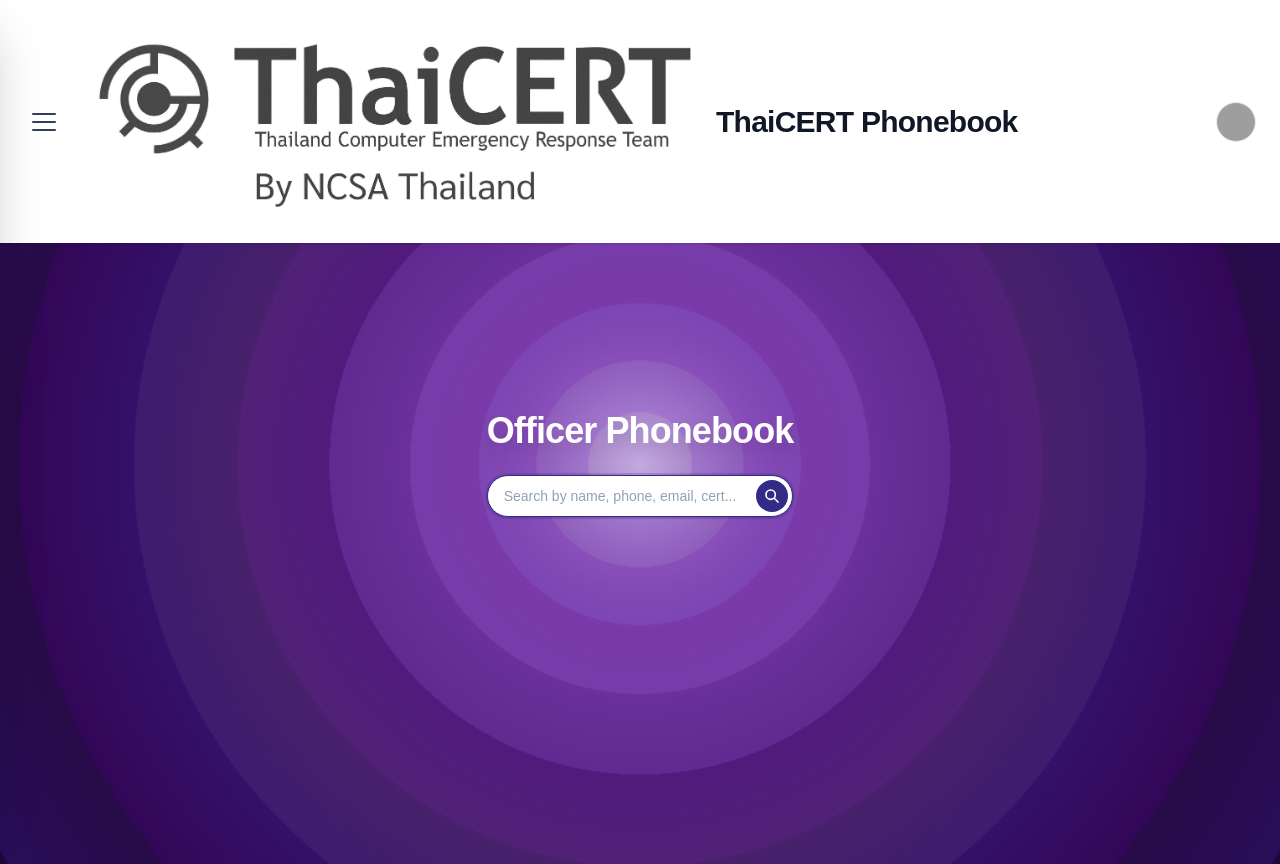
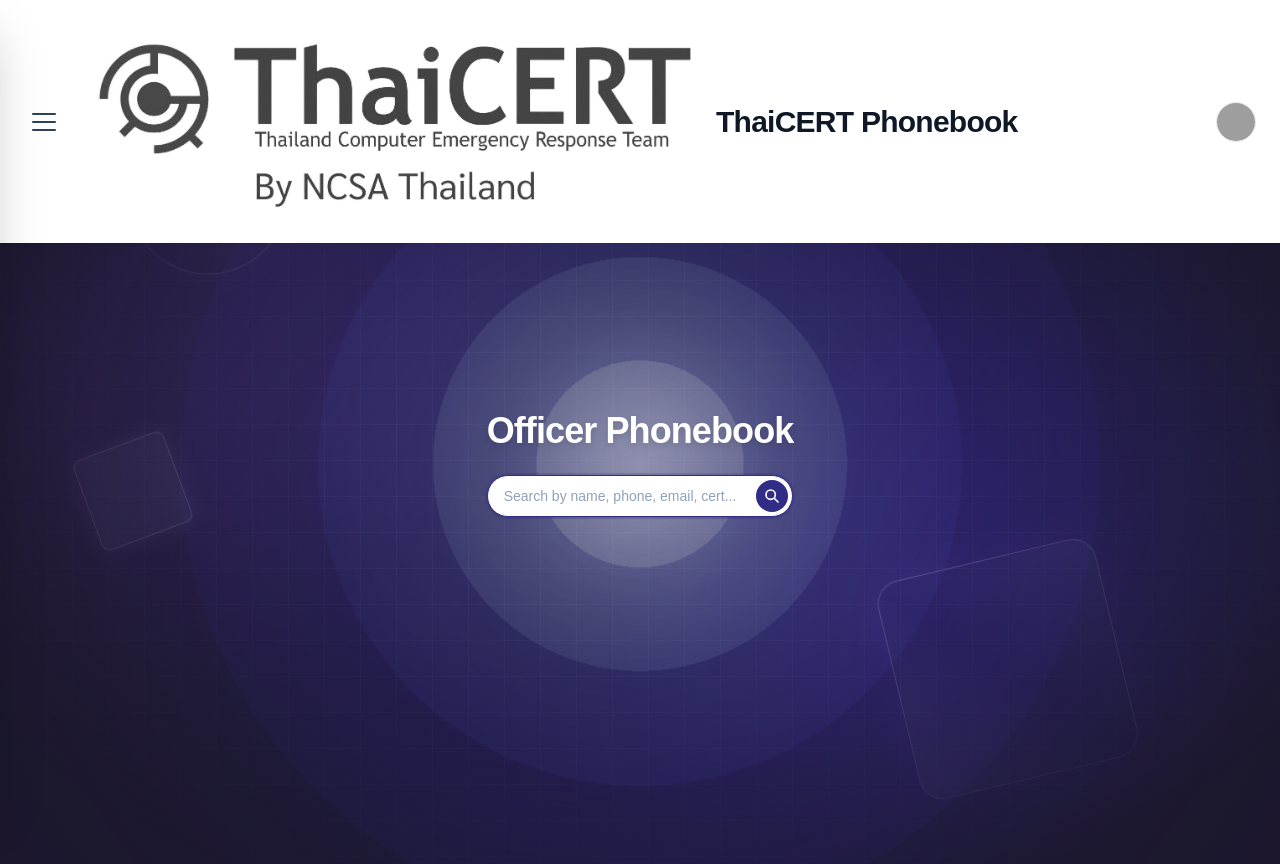
Before and after one commit to SDEPR89/Phonebook, a Next.js app: page / in a window 1280 px wide. Built offline with nearby package versions, Linux system fonts and the light colour scheme; grey boxes are pictures that could not be loaded.

Commit message:
Fix: Homepage

```diff
--- a/app/page.tsx
+++ b/app/page.tsx
@@ -26,86 +26,113 @@
   }, []);
 
   return (
-    <main className="relative flex min-h-screen flex-col items-center justify-center bg-[#0d0818] px-4 overflow-hidden select-none">
-      {/* CSS Keyframes for infinite idle breathing */}
+    <main className="relative flex min-h-screen flex-col items-center justify-center bg-[#1c182e] px-4 overflow-hidden select-none text-slate-100">
+      {/* Shared Keyframes & Animations */}
       <style>{`
         @keyframes idleBreathing {
-          0% {
-            transform: scale(0.9);
-          }
-          50% {
-            transform: scale(1.25);
-          }
-          100% {
-            transform: scale(0.9);
-          }
+          0% { transform: scale(0.9); }
+          50% { transform: scale(1.25); }
+          100% { transform: scale(0.9); }
         }
-        .animate-idle-rings {
-          animation: idleBreathing 8s ease-in-out infinite;
+        @keyframes auroraWave {
+          0% { transform: rotate(0deg) scale(1); }
+          50% { transform: rotate(180deg) scale(1.2); }
+          100% { transform: rotate(360deg) scale(1); }
         }
+        @keyframes floatGeo1 {
+          0%, 100% { transform: translateY(0px) rotate(0deg); }
+          50% { transform: translateY(-30px) rotate(25deg); }
+        }
+        @keyframes floatGeo2 {
+          0%, 100% { transform: translateY(0px) rotate(0deg); }
+          50% { transform: translateY(35px) rotate(-30deg); }
+        }
+
+        .animate-idle-rings { animation: idleBreathing 8s ease-in-out infinite; }
+        .animate-aurora-1 { animation: auroraWave 30s linear infinite; }
+        .animate-aurora-2 { animation: auroraWave 40s linear infinite reverse; }
+        .animate-geo-1 { animation: floatGeo1 12s ease-in-out infinite; }
+        .animate-geo-2 { animation: floatGeo2 15s ease-in-out infinite; }
       `}</style>
 
-      {/* 1. Squeeze Parent Wrapper (Smooth transition from current breathing state) */}
+      {/* 1. Aurora Ambient Glows */}
+      <div className="pointer-events-none absolute inset-0 z-0 overflow-hidden opacity-75">
+        <div className="animate-aurora-1 absolute -left-1/4 -top-1/4 h-[45rem] w-[45rem] rounded-[40%] bg-gradient-to-tr from-indigo-500/40 via-purple-500/35 to-slate-300/20 blur-[130px]" />
+        <div className="animate-aurora-2 absolute -bottom-1/4 -right-1/4 h-[50rem] w-[50rem] rounded-[45%] bg-gradient-to-br from-violet-500/35 via-indigo-600/40 to-blue-400/25 blur-[140px]" />
+      </div>
+
+      {/* 2. Floating Glass Geometric Accents */}
+      <div className="pointer-events-none absolute inset-0 z-0 overflow-hidden">
+        <div className="animate-geo-1 absolute top-20 left-[10%] h-40 w-40 rounded-full border border-indigo-200/25 bg-gradient-to-b from-indigo-200/10 to-transparent shadow-[0_0_30px_rgba(99,102,241,0.12)]" />
+        <div className="animate-geo-2 absolute bottom-28 right-[12%] h-56 w-56 rotate-12 rounded-3xl border border-purple-200/25 bg-gradient-to-tr from-purple-200/10 via-transparent to-indigo-300/10 shadow-[0_0_40px_rgba(168,85,247,0.12)] backdrop-blur-[2px]" />
+        <div className="animate-geo-1 absolute top-1/2 left-[5%] h-24 w-24 rotate-45 rounded-lg border border-indigo-100/25 bg-indigo-200/10 shadow-[0_0_20px_rgba(199,210,254,0.15)]" />
+      </div>
+
+      {/* 3. Subtle Grid Pattern & Vignette */}
+      <div className="pointer-events-none absolute inset-0 z-0">
+        <div
+          className="absolute inset-0 opacity-25"
+          style={{
+            backgroundImage: `
+              linear-gradient(to right, rgba(199, 210, 254, 0.18) 1px, transparent 1px),
+              linear-gradient(to bottom, rgba(199, 210, 254, 0.18) 1px, transparent 1px)
+            `,
+            backgroundSize: '36px 36px'
+          }}
+        />
+        <div className="absolute inset-0 bg-[radial-gradient(ellipse_at_center,transparent_25%,#1c182e_85%)]" />
+      </div>
+
+      {/* 4. Concentric Breathing Rings */}
       <div
-        className="pointer-events-none absolute inset-0 flex items-center justify-center transition-transform duration-700 ease-out"
+        className="pointer-events-none absolute inset-0 z-0 flex items-center justify-center transition-transform duration-700 ease-out opacity-60"
         style={{
           transform: isNearCenter ? "scale(0.62)" : "scale(1)",
         }}
       >
-        {/* Child Breathing Animation Wrapper */}
         <div className="animate-idle-rings flex items-center justify-center">
           <div
-            className="h-[1500px] w-[1500px] shrink-0 rounded-full opacity-85"
+            className="h-[1500px] w-[1500px] shrink-0 rounded-full"
             style={{
               background: `radial-gradient(
                 circle at center,
-                #dabafc 0px,
-                #bb95e1 45px,
-                #b17fe4 45px,
-                #a169d4 90px,
-                #9b57d3 90px,
-                #9150cd 140px,
-                #8e42c1 140px,
-                #8a47c4 200px,
-                #7d38b2 200px,
-                #7130a7 270px,
-                #5f1f90 270px,
-                #5d2688 350px,
-                #54257b 350px,
-                #47217f 440px,
-                #3d1378 440px,
-                #3b0764 540px,
-                #2e0c52 540px,
-                #2e1065 650px,
-                #200742 650px,
-                #1e1b4b 770px,
-                #130f33 770px,
-                transparent 900px
+                rgba(224, 231, 255, 0.8) 0px,
+                rgba(199, 210, 254, 0.7) 90px,
+                rgba(165, 180, 252, 0.6) 90px,
+                rgba(129, 140, 248, 0.5) 180px,
+                rgba(99, 102, 241, 0.4) 180px,
+                rgba(79, 70, 229, 0.35) 280px,
+                rgba(67, 56, 202, 0.3) 280px,
+                rgba(55, 48, 163, 0.25) 400px,
+                rgba(49, 46, 129, 0.2) 400px,
+                rgba(40, 34, 64, 0.15) 540px,
+                rgba(28, 24, 46, 0.1) 700px,
+                transparent 540px
               )`,
             }}
           />
         </div>
       </div>
 
-      {/* 2. Airbrush Spotlight Overlay */}
+      {/* 5. Central Airbrush Spotlight Overlay */}
       <div
         className={`pointer-events-none absolute left-1/2 top-1/2 -translate-x-1/2 -translate-y-1/2 rounded-full transition-all duration-500 ease-out ${
           isNearCenter
-            ? "h-[260px] w-[260px] opacity-90 blur-md"
-            : "h-[220px] w-[220px] opacity-55 blur-2xl"
+            ? "h-[280px] w-[280px] opacity-95 blur-md"
+            : "h-[220px] w-[220px] opacity-60 blur-2xl"
         }`}
         style={{
           background:
-            "radial-gradient(circle, rgba(216, 180, 254, 0.5) 0%, rgba(168, 85, 247, 0.25) 45%, rgba(109, 40, 217, 0.1) 70%, transparent 90%)",
+            "radial-gradient(circle, rgba(199, 210, 254, 0.5) 0%, rgba(129, 140, 248, 0.3) 45%, rgba(79, 70, 229, 0.1) 70%, transparent 90%)",
           mixBlendMode: "screen",
         }}
       />
 
-      {/* 3. Foreground Content */}
+      {/* 6. Foreground Content */}
       <div className="relative z-10 flex flex-col items-center justify-center gap-6">
         <h1
-          className={`text-3xl font-bold tracking-tight text-white drop-shadow-xl sm:text-4xl transition-transform duration-500 ease-out origin-center ${
-            isNearCenter ? "scale-125" : "scale-100"
+          className={`text-3xl font-extrabold tracking-tight text-white drop-shadow-md sm:text-4xl transition-transform duration-500 ease-out origin-center ${
+            isNearCenter ? "scale-110" : "scale-100"
           }`}
         >
           Officer Phonebook
```
Also changed, not shown: app/search/page.tsx (+25 -25 lines).
